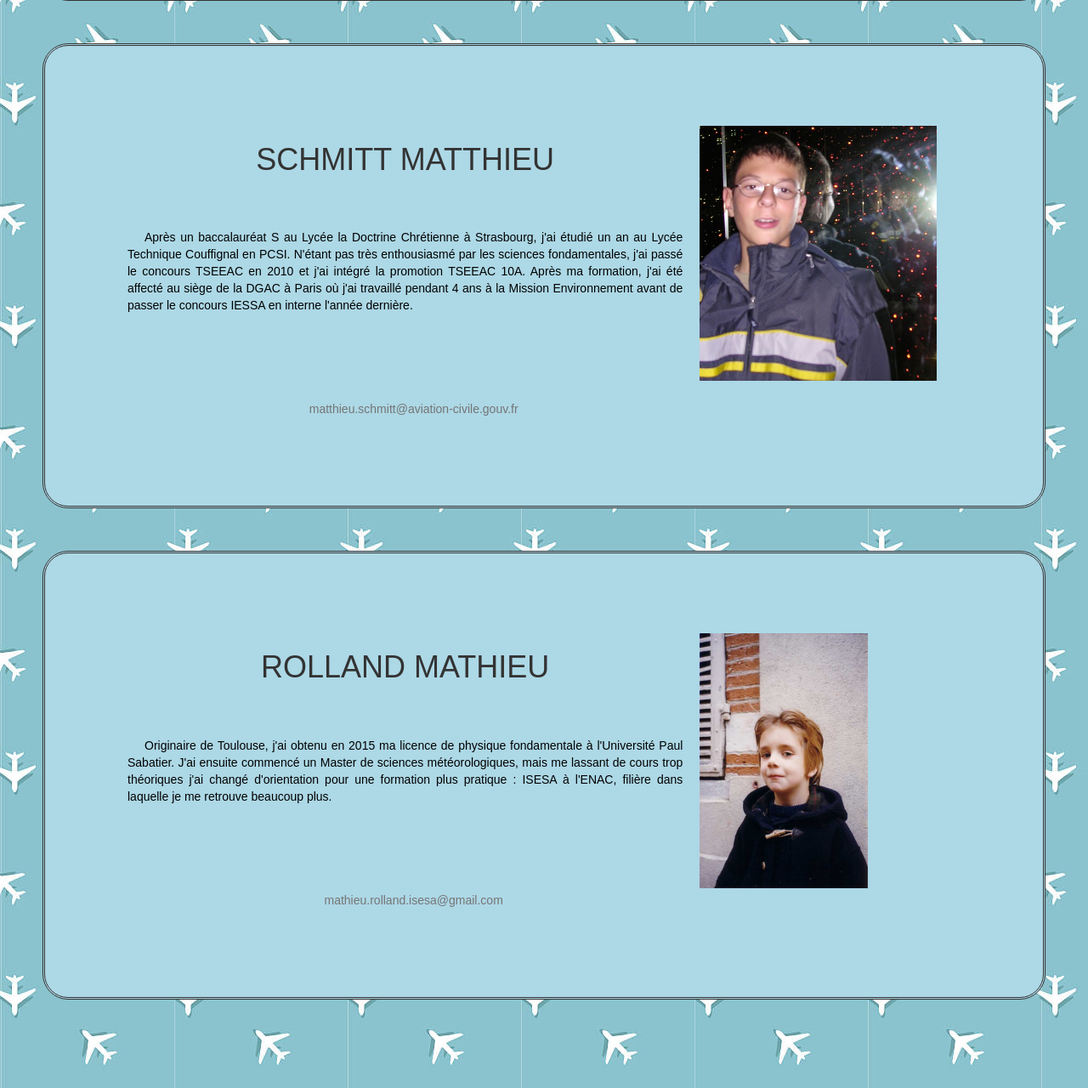
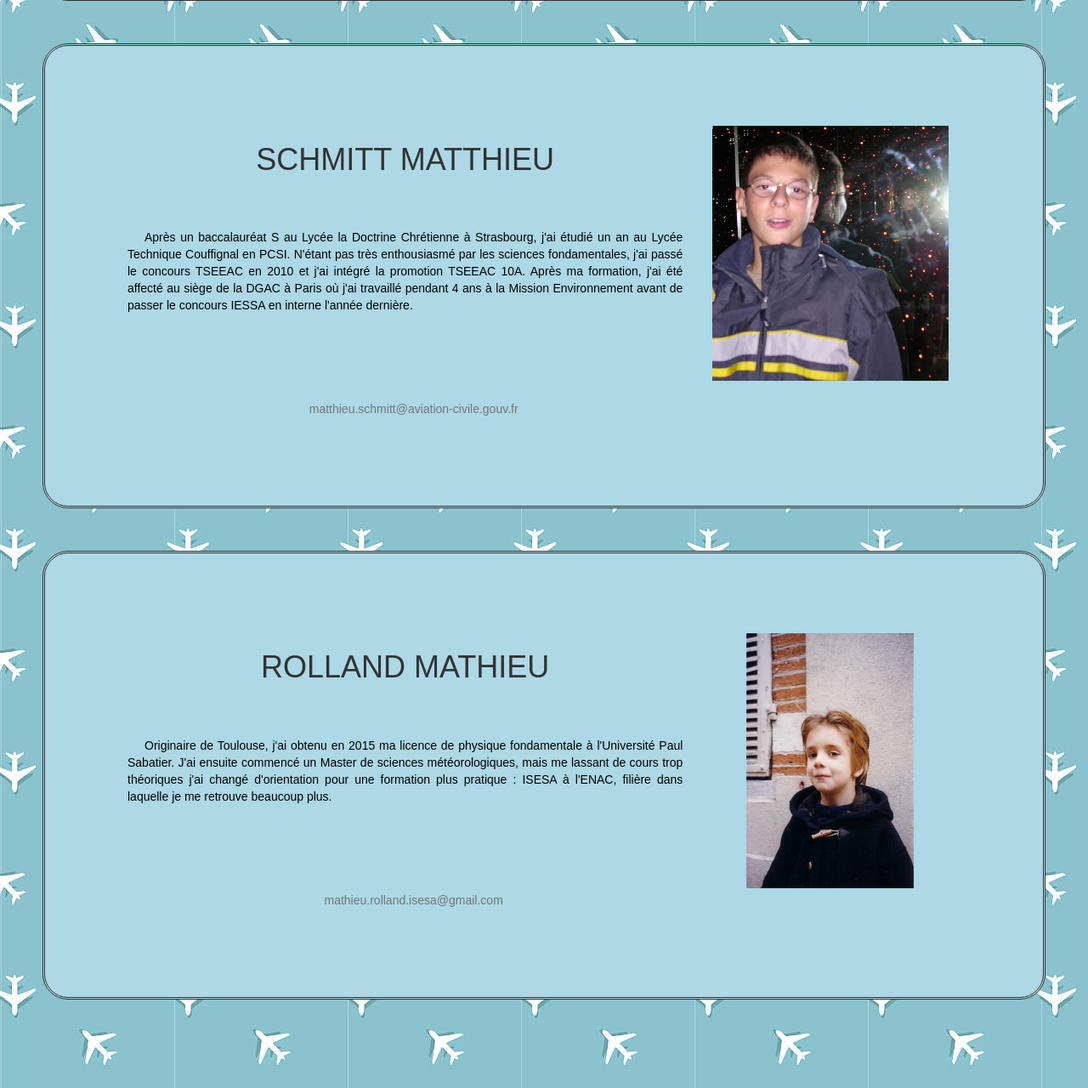
Before and after one commit to avaret/beweb2017, a PHP site: page /beweb2017/php/contacts.php in a window 1280 px wide. Shown: the part 667-1947 px from the top of the page at 85% size. Run offline with PHP 8.4, Linux system fonts and the light colour scheme; some web fonts are replaced.

Commit message:
Modifs mineures

```diff
--- a/php/contacts.php
+++ b/php/contacts.php
@@ -14,7 +14,7 @@ function contacto($nom, $prenom, $mail, $photo, $bio){
       <p class="w3-text-grey w3-center">'.$mail.'</p>
     </div>
 
-    <div class="w3-third w3-right" style="padding-left:20px;">
+    <div class="w3-third w3-right" style="padding-left:20px; text-align: center;">
       <img src='.$photo.' alt="photo" title="photoid" height="300"/>
     </div>
   </div>
--- a/php/pageadmin.php
+++ b/php/pageadmin.php
@@ -102,6 +102,7 @@ echo navbar();
 	<li>Algo de génération d'une trajectoire pour un nouveau vol, afin de maximiser la possibilité d'un classement</li>
 	<li>Calcul du temps de vol : tient compte du vent sur le trajet </li>
 	<li>Protection contre les injections SQL</li>
+	<li>Le code HTML des pages a été amélioré à l'aide du W3C Validator (<a href="https://validator.w3.org">https://validator.w3.org</a>)</li>
 	<li>Icône dans la barre d'adresse (favicon)</li>
     </ul>
 
```
